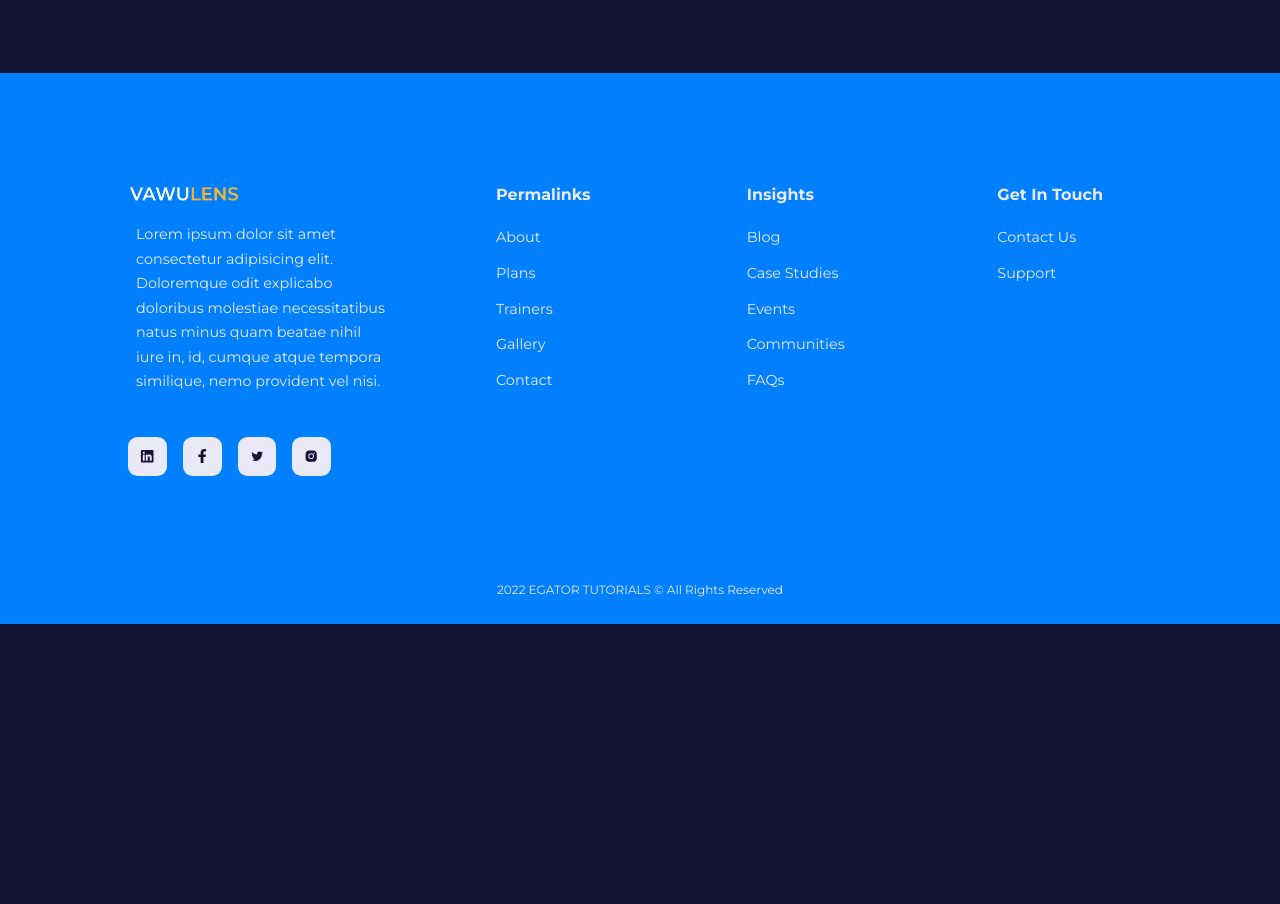
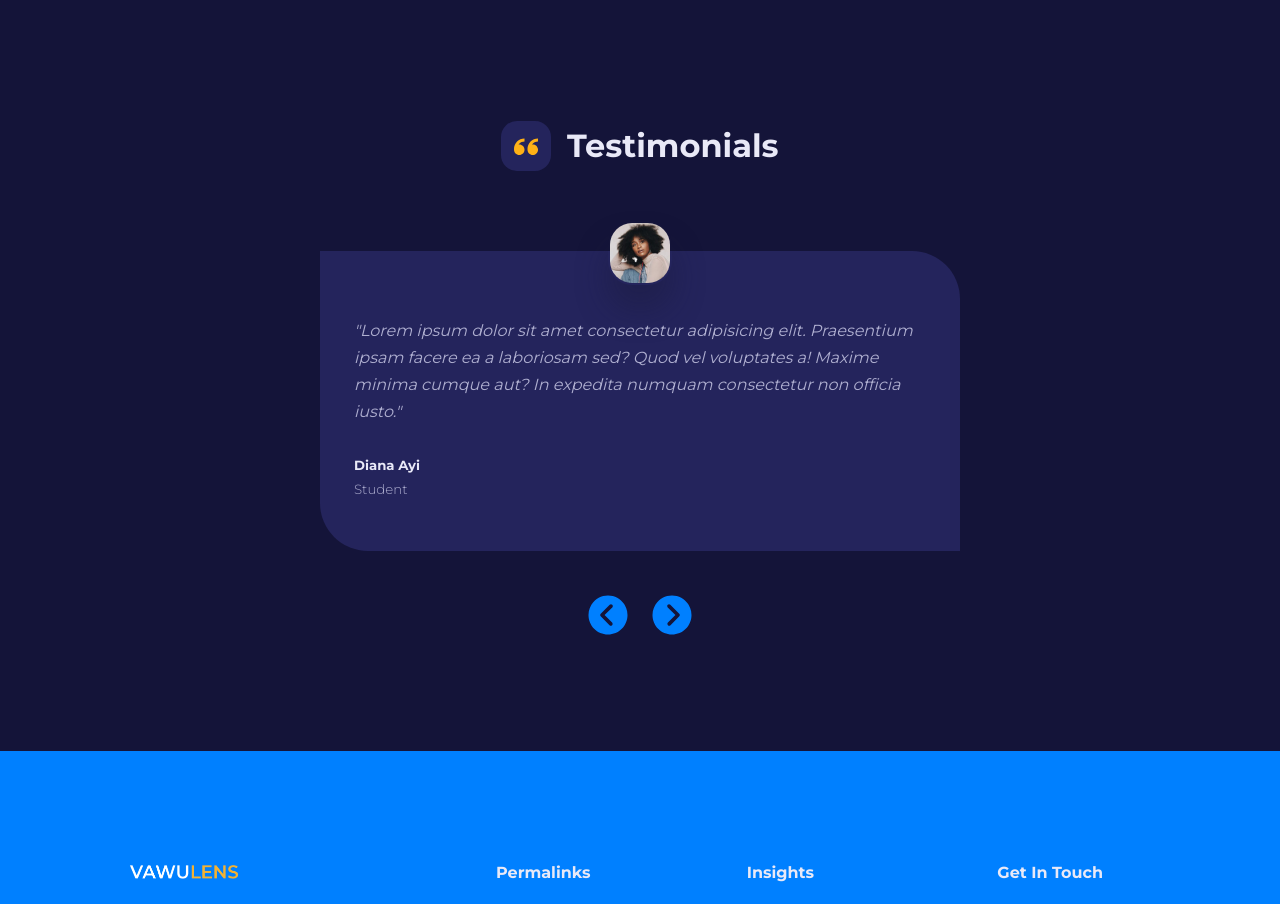
Before and after one commit to shinyteresa/rw-1, a React (Create React App) app: page / in a window 1280 px wide. Shown: the part 2700-3604 px from the top of the page. Before the commit the page ends 3324 px from the top, so only its background shows below. Built offline with nearby package versions, Linux system fonts and the light colour scheme.

Commit message:
Testimonials

```diff
--- a/src/Components/Testimonials.jsx
+++ b/src/Components/Testimonials.jsx
@@ -1,13 +1,9 @@
-import { useState } from "react"
+import {useState} from "react"
 import SectionHead from "./SectionHead"
 import {ImQuotesLeft} from 'react-icons/im'
 import Card from "../UI/Card"
-import { IoIosArrowDropleftCircle, IoIosArrowDroprightCircle } from 'react-icons/io'
+import {IoIosArrowDropleftCircle, IoIosArrowDroprightCircle} from 'react-icons/io'
 import { testimonials } from "../data"
-
-
-
-
 
 
 
@@ -21,6 +17,7 @@ const Testimonials = () => {
         if(index <= 0) {
             setIndex(testimonials.length - 1);
         }
+        }
 
     const nextTestimonialHandler = () => {
         setIndex(prev => prev + 1);
@@ -30,29 +27,24 @@ const Testimonials = () => {
         }
     }
 
-
-
-
   return (
 <section className="testimonials">
-        <div className="container tesimonials__container">
+    <div className="container testimonials__container">
         <SectionHead icon={<ImQuotesLeft/>} title="Testimonials" className="testimonials__head"/>
         <Card className="testimonial">
-                <div className="testimonial__avtar">
+            <div className="testimonial__avatar">
                 <img src={avatar} alt={name} />
             </div>
             <p className="testimonial__quote">{`"${quote}"`}</p>
             <h5>{name}</h5>
-                <small className="tesimonial__title">{job}</small>
+            <small className="testimonial__title">{job}</small>
         </Card>
         <div className="testimonials__btn-container">
             <button className="testimonials__btn" onClick={prevTestimonialHandler}><IoIosArrowDropleftCircle/></button>
             <button className="testimonials__btn" onClick={nextTestimonialHandler}><IoIosArrowDroprightCircle/></button>
         </div>
     </div>
-    </section>
-  )
-}
+</section>  )
 }
 
 export default Testimonials
--- a/src/pages/home/Home.jsx
+++ b/src/pages/home/Home.jsx
@@ -3,7 +3,6 @@ import Programs from '../../Components/Programs'
 import Values from '../../Components/Values'
 import FAQs from '../../Components/FAQs'
 import Testimonials from '../../Components/Testimonials'
-
 
 
 
--- a/src/pages/home/home.css
+++ b/src/pages/home/home.css
@@ -64,9 +64,6 @@
     margin-top: 4rem;
 }
 
-.programs__container {
-
-}
 
 .programs__wrapper {
     display: grid;
@@ -193,7 +190,6 @@
 
 
 /*=============TESTIMONIALS=================*/
-
 .testimonials {
     width: 50rem;
     margin-inline: auto;
@@ -219,7 +215,6 @@
     top: -2rem;
     left: calc(50% - 2rem);
     box-shadow: 0 1.5rem 2rem rgba(26, 26, 54, 0.4);
-    transition: var(--transition);
 }
 
 .testimonial:hover .testimonial__avatar {
@@ -232,7 +227,7 @@
     margin: 1rem 0 2rem;
 }
 
-.Card small.testimonial__title {
+.card small.testimonial__title {
     margin-top: 0.3rem;
 }
 
```
Lines whose indentation alone changed are shown as unchanged.
